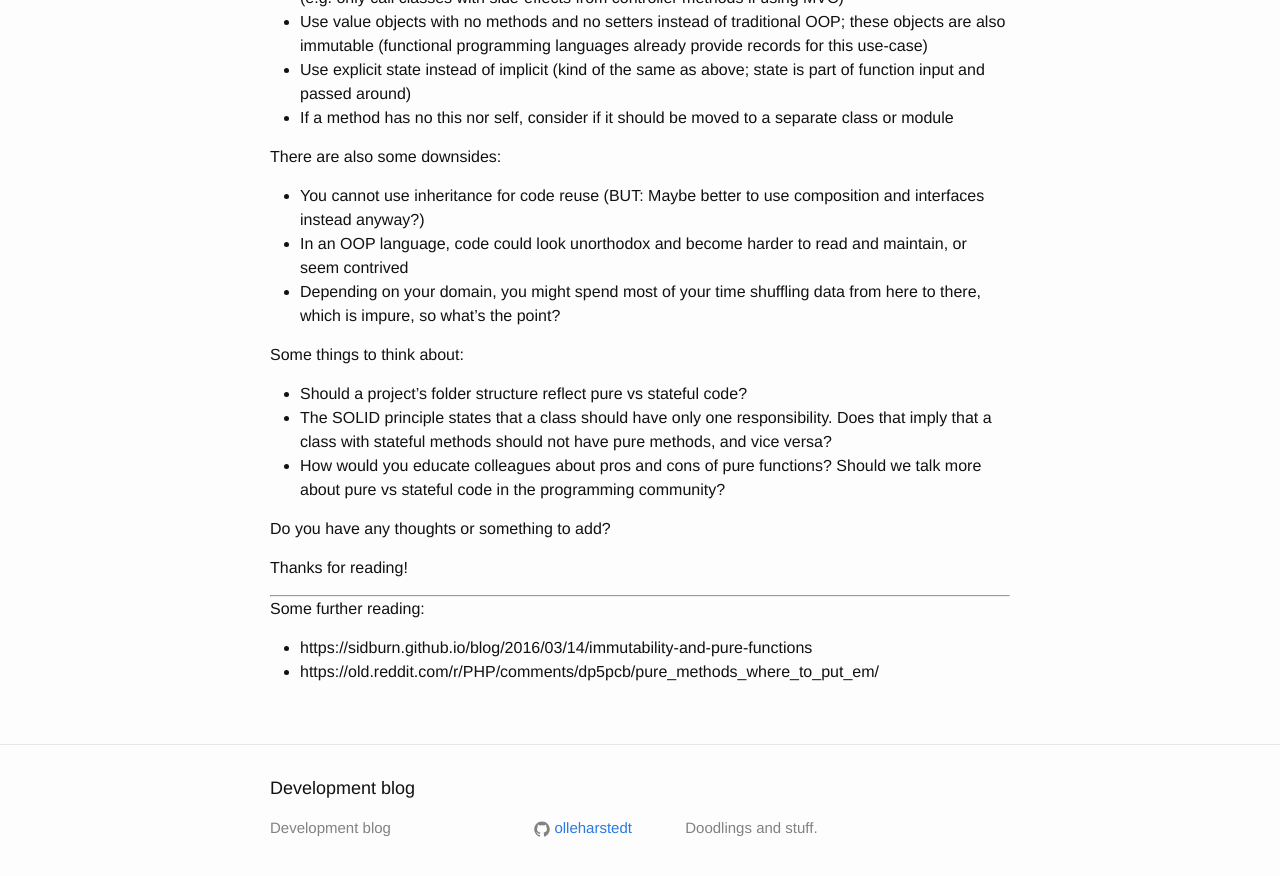
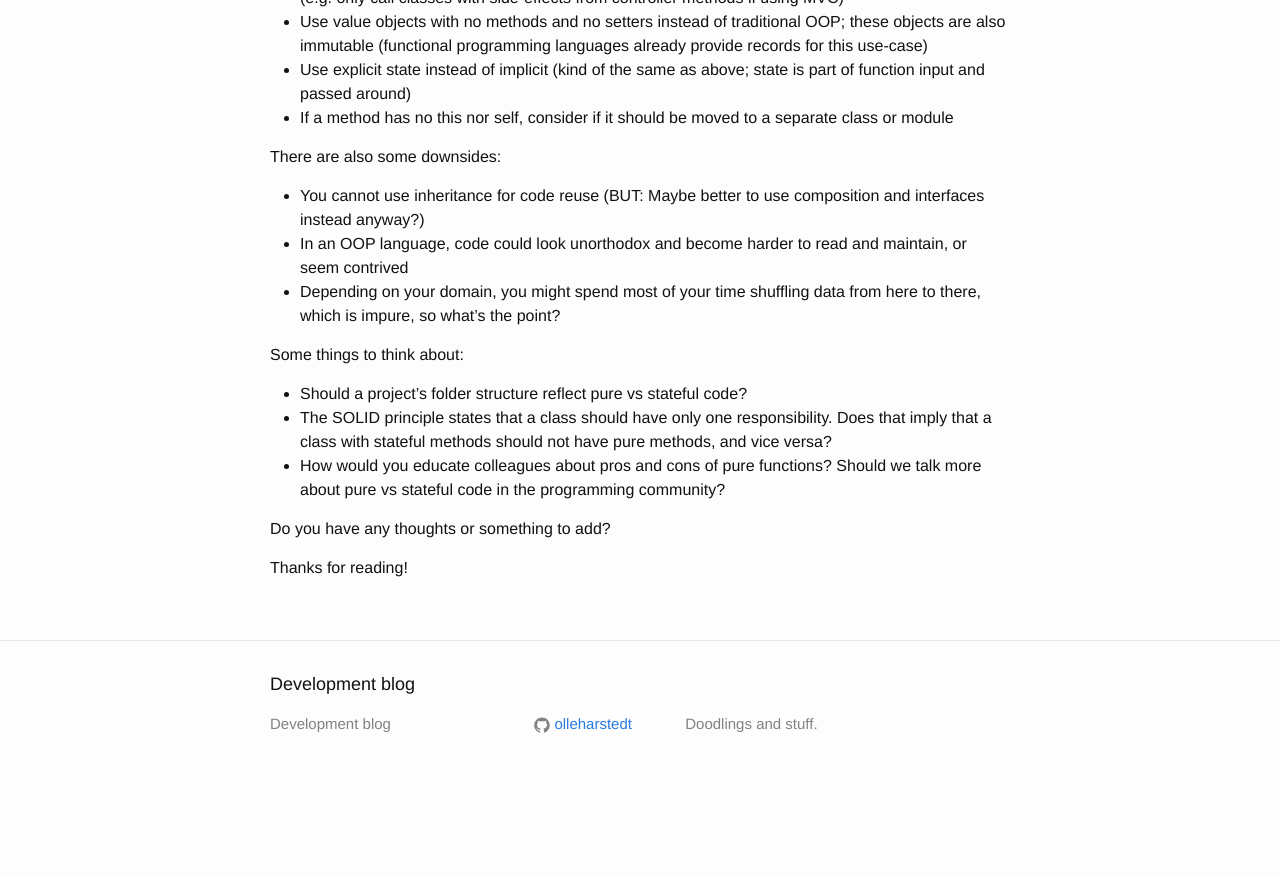
Before and after one commit to olleharstedt/olleharstedt.github.io, a Jekyll site: the page built from _posts/2019-11-05-increase-pure-functions.markdown, in a window 1280 px wide and 900 px high, scrolled down 1154 px. Shown: the top 876 px of the window. Built offline with Jekyll 4.4.1, drawn with Linux system fonts in a browser that asks for light colours; nearby versions of some CDN libraries; after the commit the page ends 1950 px from its top, so only the background shows below that.

Commit message:
More text

```diff
--- a/_posts/2019-11-05-increase-pure-functions.markdown
+++ b/_posts/2019-11-05-increase-pure-functions.markdown
@@ -42,10 +42,3 @@ Some things to think about:
 Do you have any thoughts or something to add?
 
 Thanks for reading!
-
----
-
-Some further reading:
-
-* https://sidburn.github.io/blog/2016/03/14/immutability-and-pure-functions
-* https://old.reddit.com/r/PHP/comments/dp5pcb/pure_methods_where_to_put_em/
```
